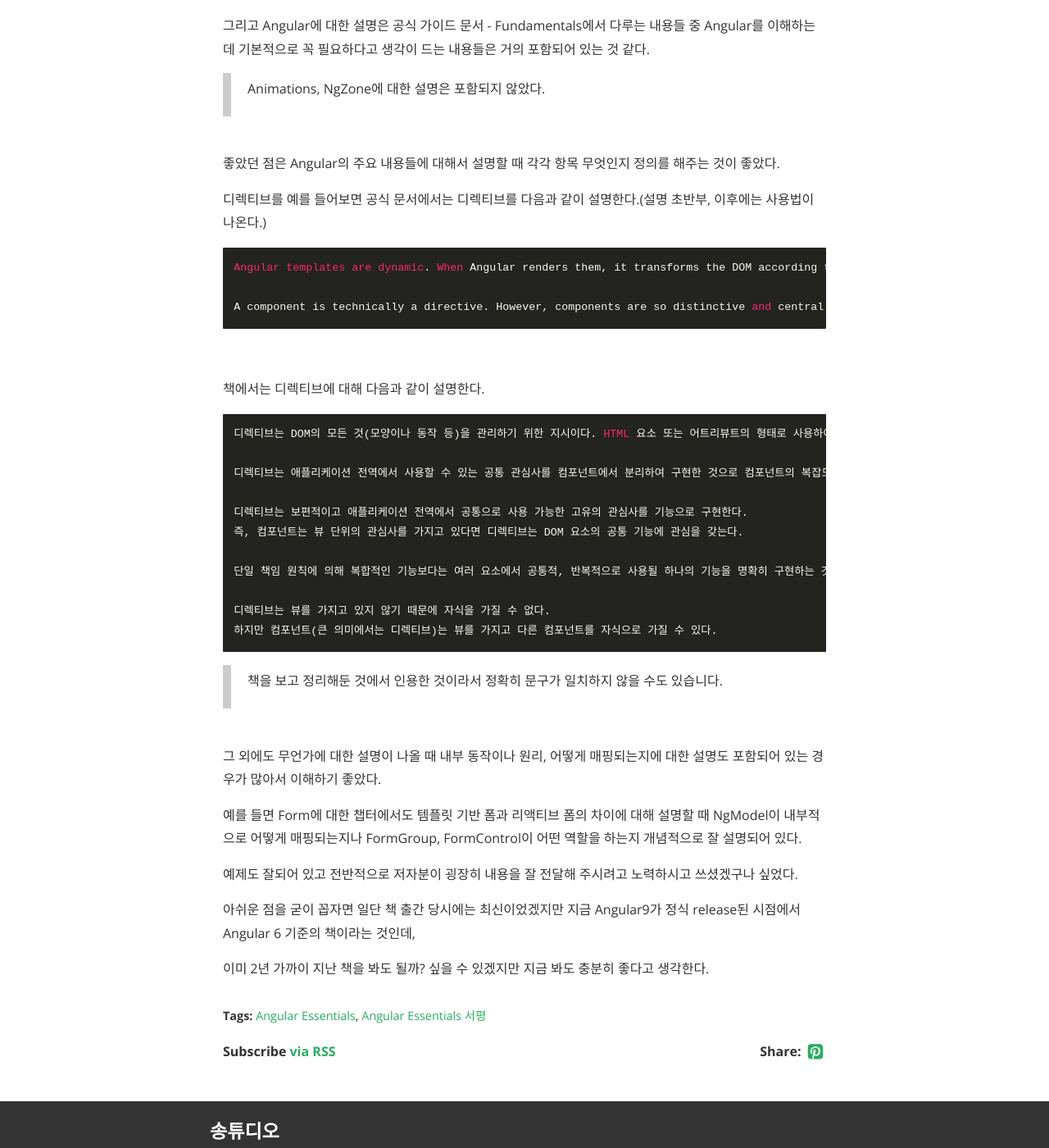
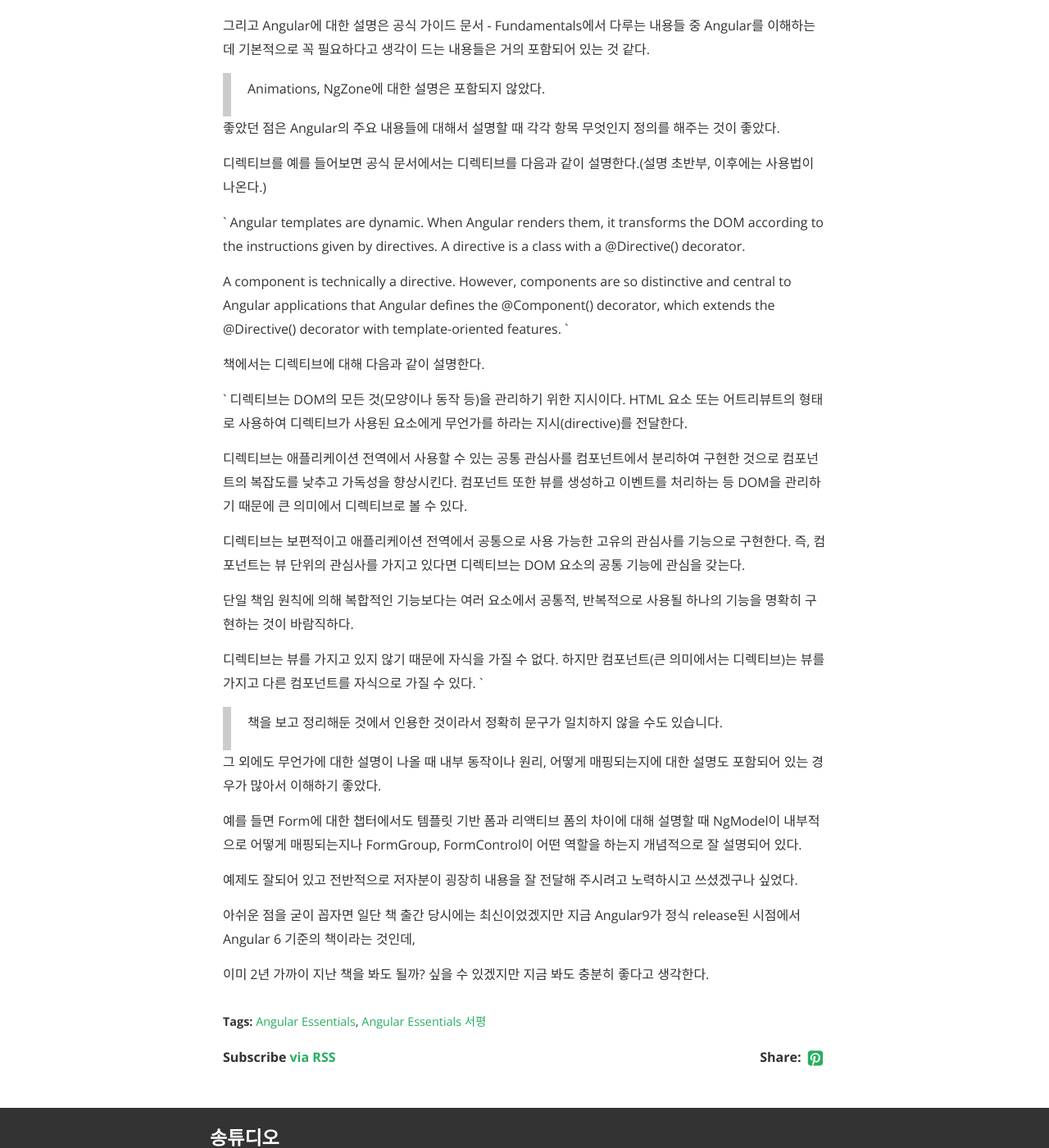
Before and after one commit to iamsjy17/iamsjy17.github.io, a Jekyll site: the page built from _posts/2020-05-04-book_angular_essential.md, in a window 1280 px wide and 1400 px high, scrolled down 1490 px. Shown: the whole window at 82% size. Built offline with Jekyll 4.4.1, drawn with Linux system fonts in a browser that asks for light colours; nearby versions of some CDN libraries; some web fonts are replaced; comment, search, counter and statistics services are not loaded.

Commit message:
Revert "post(books): Angular Essentials - 내용 수정"
This reverts commit 8d9fff666d1143a9ee49fb0dbad2c95827c86fe5.

````diff
--- a/_posts/2020-05-04-book_angular_essential.md
+++ b/_posts/2020-05-04-book_angular_essential.md
@@ -27,23 +27,19 @@
 
 > Animations, NgZone에 대한 설명은 포함되지 않았다.
 
-<br/>
-
 좋았던 점은 Angular의 주요 내용들에 대해서 설명할 때 각각 항목 무엇인지 정의를 해주는 것이 좋았다.
 
 디렉티브를 예를 들어보면 공식 문서에서는 디렉티브를 다음과 같이 설명한다.(설명 초반부, 이후에는 사용법이 나온다.)
 
-```
+`
 Angular templates are dynamic. When Angular renders them, it transforms the DOM according to the instructions given by directives. A directive is a class with a @Directive() decorator.
 
 A component is technically a directive. However, components are so distinctive and central to Angular applications that Angular defines the @Component() decorator, which extends the @Directive() decorator with template-oriented features.
-```
-
-<br/>
+`
 
 책에서는 디렉티브에 대해 다음과 같이 설명한다.
 
-```
+`
 디렉티브는 DOM의 모든 것(모양이나 동작 등)을 관리하기 위한 지시이다. HTML 요소 또는 어트리뷰트의 형태로 사용하여 디렉티브가 사용된 요소에게 무언가를 하라는 지시(directive)를 전달한다.
 
 디렉티브는 애플리케이션 전역에서 사용할 수 있는 공통 관심사를 컴포넌트에서 분리하여 구현한 것으로 컴포넌트의 복잡도를 낮추고 가독성을 향상시킨다. 컴포넌트 또한 뷰를 생성하고 이벤트를 처리하는 등 DOM을 관리하기 때문에 큰 의미에서 디렉티브로 볼 수 있다.
@@ -55,11 +51,9 @@
 
 디렉티브는 뷰를 가지고 있지 않기 때문에 자식을 가질 수 없다.
 하지만 컴포넌트(큰 의미에서는 디렉티브)는 뷰를 가지고 다른 컴포넌트를 자식으로 가질 수 있다.
-```
+`
 
 > 책을 보고 정리해둔 것에서 인용한 것이라서 정확히 문구가 일치하지 않을 수도 있습니다.
-
-<br/>
 
 그 외에도 무언가에 대한 설명이 나올 때 내부 동작이나 원리, 어떻게 매핑되는지에 대한 설명도 포함되어 있는 경우가 많아서 이해하기 좋았다.
 
````
